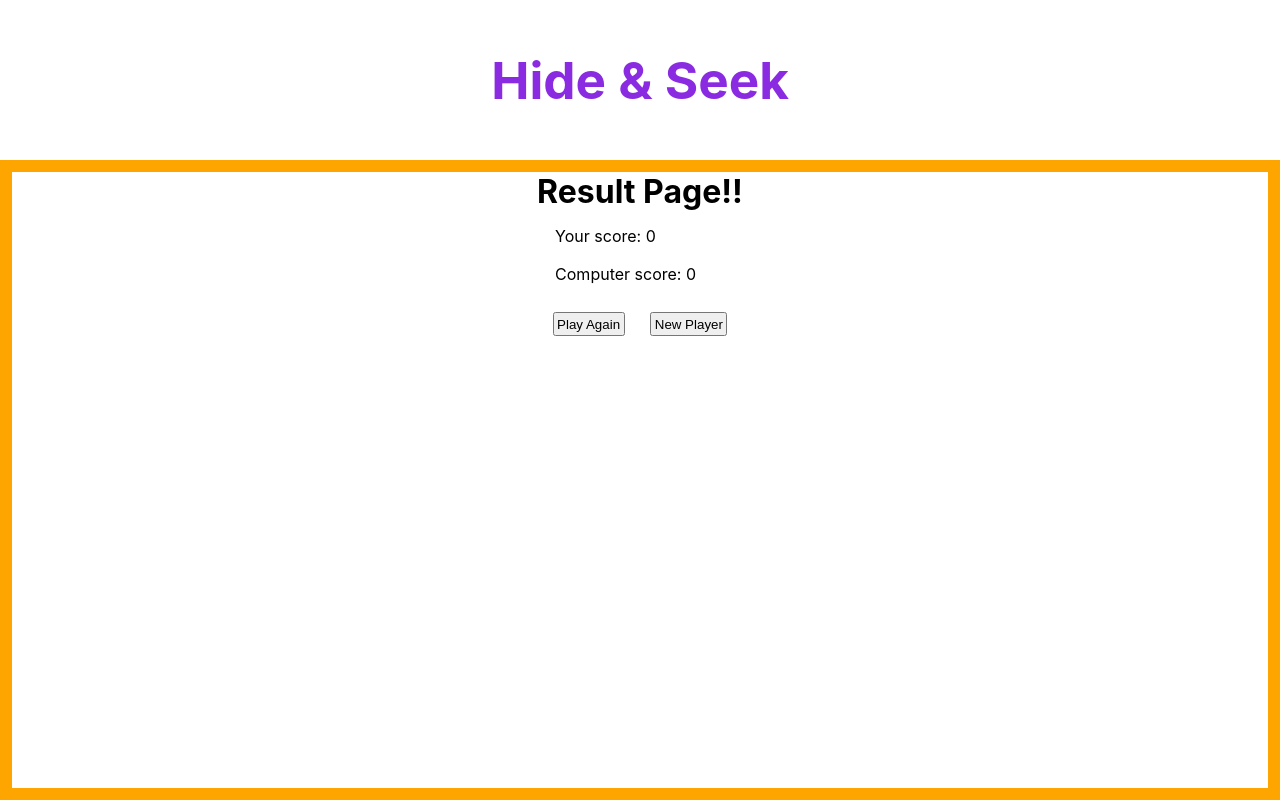
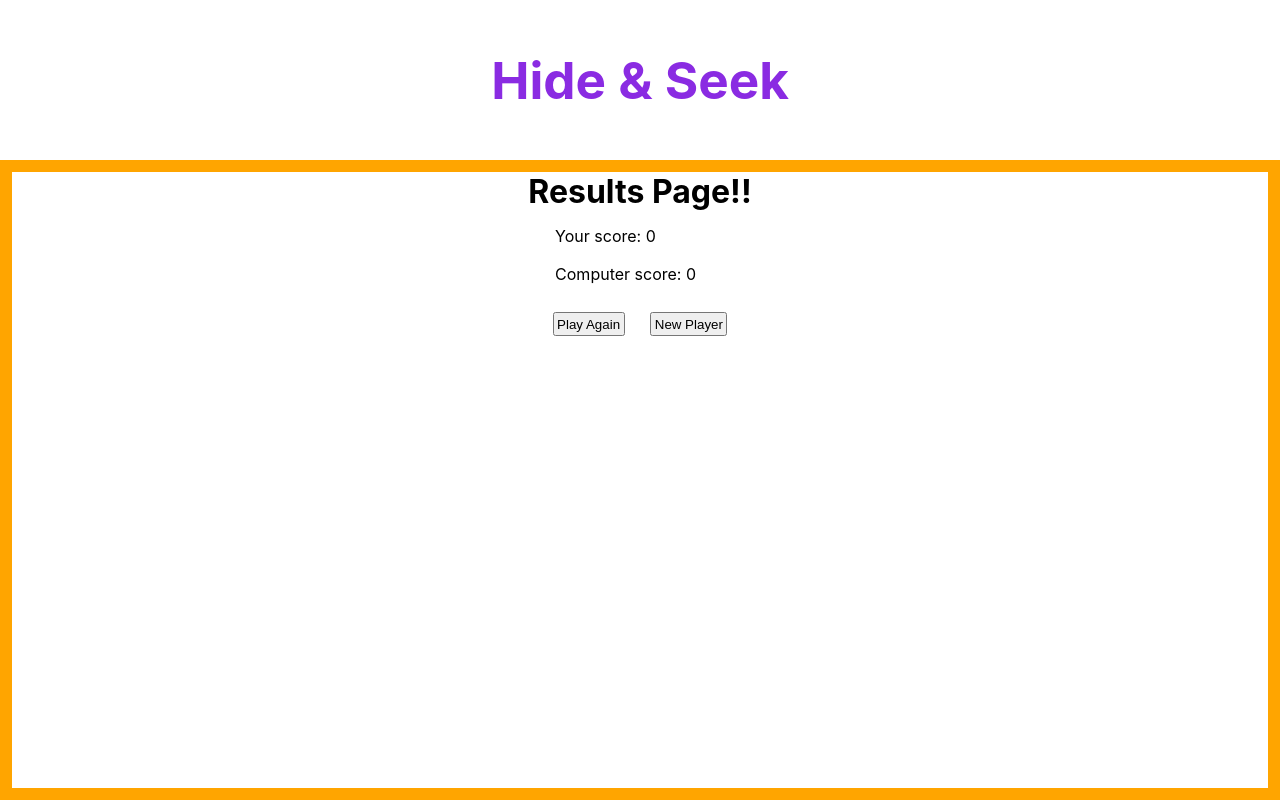
Before and after one commit to franco-ortega/hide-and-seek, a React (Create React App) app: page /results in a window 1280 px wide. Built offline with nearby package versions, Linux system fonts and the light colour scheme.

Commit message:
correct typo

```diff
--- a/src/components/Results/Results.jsx
+++ b/src/components/Results/Results.jsx
@@ -30,7 +30,7 @@ const Results = ({
 
   return (
     <main className={styles.Results}>
-      <h1>Result Page!!</h1>
+      <h1>Results Page!!</h1>
       <section>
         <p>Your score: {playerScore}</p>
         <p>Computer score: {computerScore}</p>
```
